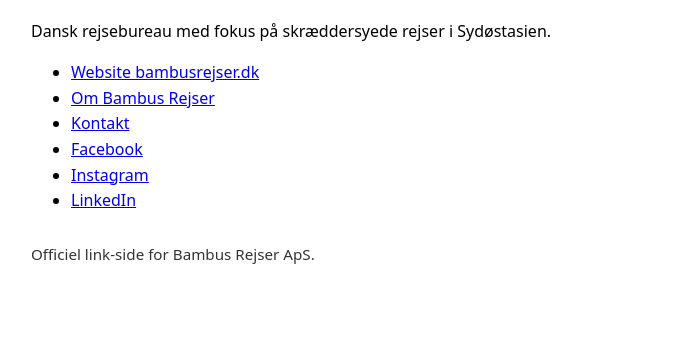
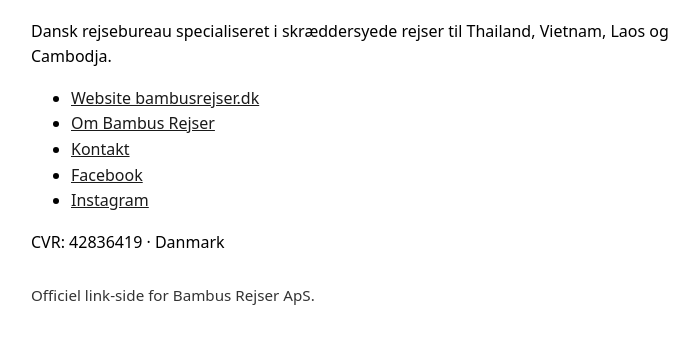
Before and after one commit to Bambusser/bambusrejser, a plain HTML site: page index.html in a window 1280 px wide. Shown: the part 94-438 px from the top of the page, without its empty margins (249-948 px from the left). Drawn offline with Linux system fonts and the light colour scheme.

Commit message:
Index.html

```diff
--- a/index.html
+++ b/index.html
@@ -8,6 +8,19 @@
   <meta name="description" content="Bambus Rejser ApS. Skræddersyede rejser i Thailand, Vietnam, Laos og Cambodja. Links til website og officielle profiler." />
   <link rel="canonical" href="https://bambusrejser.dk/" />
 
+  <style>
+    body {
+      margin: 0;
+      background: #ffffff;
+    }
+    a {
+      color: #1a1a1a;
+    }
+    a:hover {
+      text-decoration: underline;
+    }
+  </style>
+
   <script type="application/ld+json">
   {
     "@context": "https://schema.org",
@@ -16,7 +29,7 @@
     "url": "https://bambusrejser.dk/",
     "sameAs": [
       "https://www.facebook.com/BambusRejser/",
-      "https://www.instagram.com/bambus_rejser/",
+      "https://www.instagram.com/bambus_rejser/"
     ],
     "identifier": {
       "@type": "PropertyValue",
@@ -31,7 +44,9 @@
   <main style="max-width:720px;margin:40px auto;font-family:system-ui,Segoe UI,Arial;line-height:1.6;padding:0 16px;">
     <h1>Bambus Rejser ApS</h1>
 
-    <p>Dansk rejsebureau med fokus på skræddersyede rejser i Sydøstasien.</p>
+    <p>
+      Dansk rejsebureau specialiseret i skræddersyede rejser til Thailand, Vietnam, Laos og Cambodja.
+    </p>
 
     <ul>
       <li><a href="https://bambusrejser.dk/">Website bambusrejser.dk</a></li>
@@ -39,8 +54,11 @@
       <li><a href="https://www.bambusrejser.dk/kontakt-bambus-rejser/">Kontakt</a></li>
       <li><a href="https://www.facebook.com/BambusRejser/">Facebook</a></li>
       <li><a href="https://www.instagram.com/bambus_rejser/">Instagram</a></li>
-      <li><a href="https://www.linkedin.com/company/bambus-rejser/">LinkedIn</a></li>
     </ul>
+
+    <p style="margin-top:16px;">
+      CVR: 42836419 · Danmark
+    </p>
 
     <p style="margin-top:28px;font-size:0.95em;opacity:0.8;">
       Officiel link-side for Bambus Rejser ApS.
```
